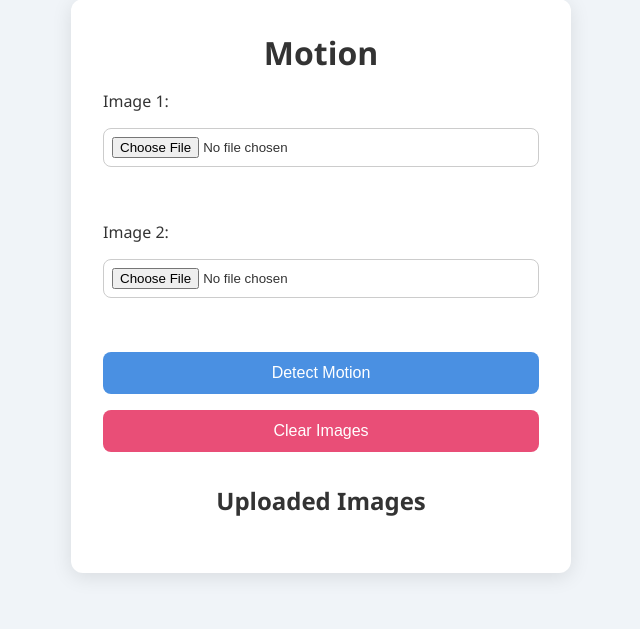
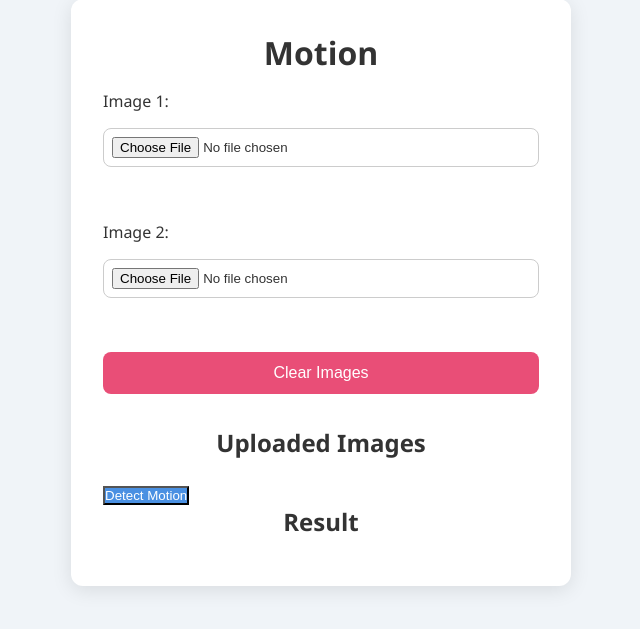
Before and after one commit to Syed-Ahmad-Ali-Naqvi/ICV_Lab_semester_project, a FastAPI app: page / in a window 1280 px wide. Shown: the part 33-662 px from the top of the page, without its empty margins (319-959 px from the left). Run offline with FastAPI, Linux system fonts and the light colour scheme.

Commit message:
Edited template a little

```diff
--- a/templates/index.html
+++ b/templates/index.html
@@ -19,7 +19,7 @@
             <label for="image2">Image 2:</label>
             <input type="file" id="image2" name="image2" accept="image/*" required>
             <br>
-            <button type="button" id="detectMotion">Detect Motion</button>
+
             <button type="button" id="clearImages">Clear Images</button>
         </form>
 
@@ -28,8 +28,13 @@
             <div id="image1Container"></div>
             <div id="image2Container"></div>
         </div>
+
+        <button type="button" id="detectMotion">Detect Motion</button>
+        <div id="resultContainer">
+            <h2>Result</h2>
+            <div id="result"></div>
+        </div>
     </div>
-
     <script src="/static/script.js"></script>
 </body>
 
```
